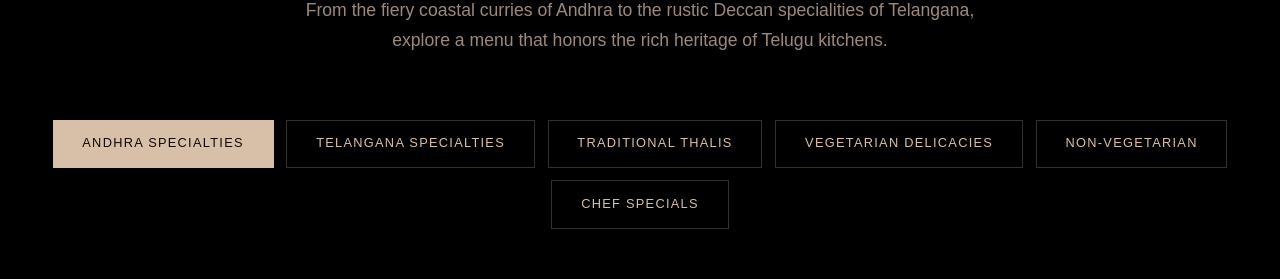
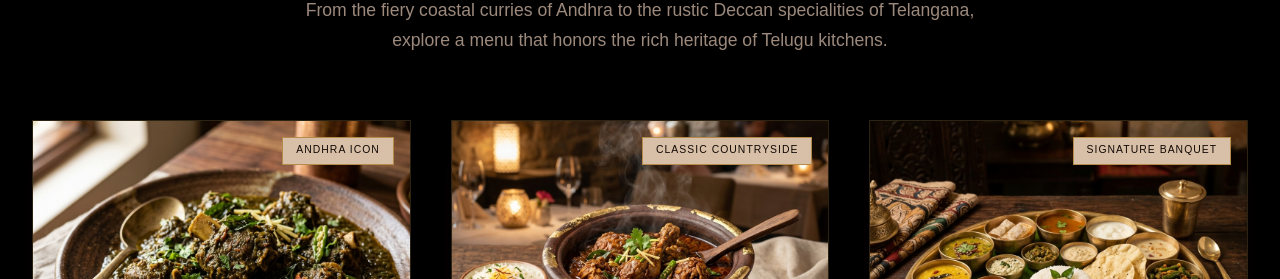
Before and after one commit to Dpk738/aenugu, a React (Vite) app: page / in a window 1280 px wide. Shown: the part 2200-2479 px from the top of the page. Built offline with nearby package versions, Linux system fonts and the light colour scheme.

Commit message:
Simplify Cuisine section by removing tabs and keeping exactly 3 representative items

```diff
--- a/src/components/Cuisine.jsx
+++ b/src/components/Cuisine.jsx
@@ -1,4 +1,4 @@
-import React, { useState } from 'react';
+import React from 'react';
 import { Flame } from 'lucide-react';
 
 import lambCurry from '../assets/lamb_curry.png';
@@ -142,17 +142,13 @@ const MENU_DATA = {
   ]
 };
 
-const CATEGORIES = [
-  { id: 'andhra', label: 'Andhra Specialties' },
-  { id: 'telangana', label: 'Telangana Specialties' },
-  { id: 'thalis', label: 'Traditional Thalis' },
-  { id: 'veg', label: 'Vegetarian Delicacies' },
-  { id: 'nonveg', label: 'Non-Vegetarian' },
-  { id: 'specials', label: 'Chef Specials' }
-];
-
 export default function Cuisine() {
-  const [activeTab, setActiveTab] = useState('andhra');
+  // Keep exactly 3 representative items (Andhra, Telangana, and Royal Banquet)
+  const allDishes = [
+    MENU_DATA.andhra[0],      // Gongura Mamsam (Andhra Icon)
+    MENU_DATA.telangana[1],   // Natukodi Pulusu (Classic Countryside)
+    MENU_DATA.thalis[0]       // Aenugu Royal Rajahmundry Thali (Signature Banquet)
+  ];
 
   return (
     <section id="cuisine" className="section-padding" style={{ backgroundColor: 'var(--color-bg-light)' }}>
@@ -172,26 +168,13 @@ export default function Cuisine() {
           </p>
         </div>
 
-        {/* Tab Controls */}
-        <div className="cuisine-tabs-container reveal-on-scroll">
-          {CATEGORIES.map((cat) => (
-            <button
-              key={cat.id}
-              className={`cuisine-tab-btn ${activeTab === cat.id ? 'active' : ''}`}
-              onClick={() => setActiveTab(cat.id)}
-            >
-              {cat.label}
-            </button>
-          ))}
-        </div>
-
         {/* Menu Cards Grid */}
         <div className="cuisine-grid">
-          {MENU_DATA[activeTab].map((dish, index) => (
+          {allDishes.map((dish, index) => (
             <div
               key={dish.title}
               className="cuisine-card reveal-on-scroll"
-              style={{ animationDelay: `${index * 0.1}s` }}
+              style={{ animationDelay: `${index * 0.05}s` }}
             >
               <div className="cuisine-card-image-box">
                 <img src={dish.img} alt={dish.title} className="cuisine-card-img" loading="lazy" />
```
